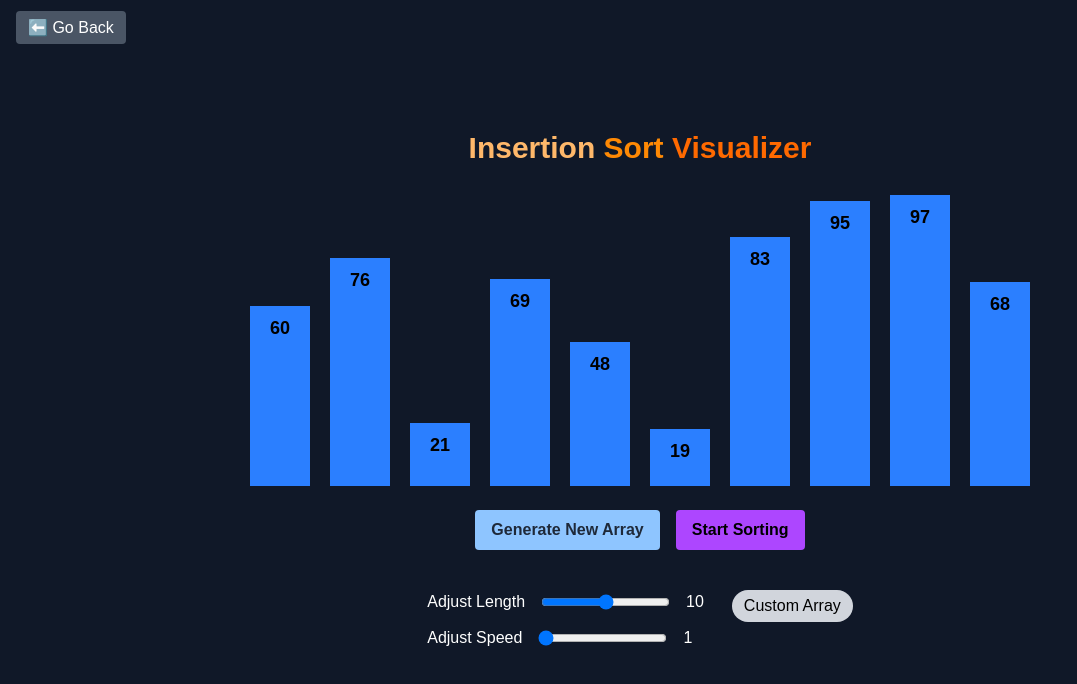
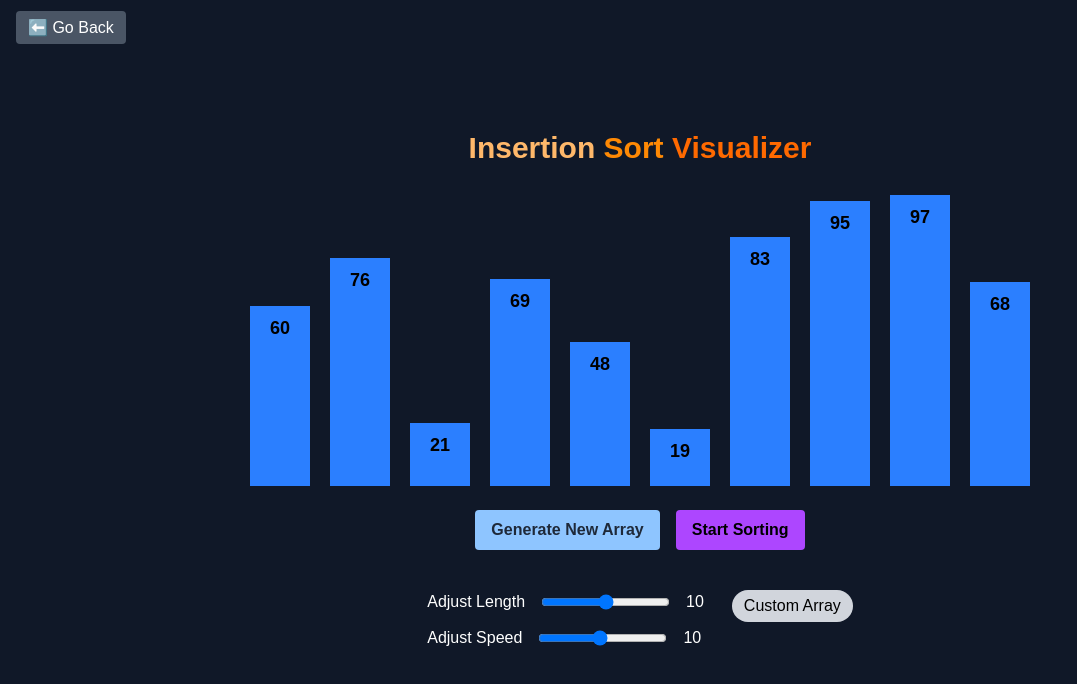
Before and after one commit to imSupratim/Algorithm-_Visualizer, a Next.js app in the folder my-app/: page /sorting/insertion-sort in a window 1280 px wide. Shown: the top 684 px of the page, without its empty margins (0-1077 px from the left). Built offline with nearby package versions, Linux system fonts and the light colour scheme.

Commit message:
speed adjustment

```diff
--- a/my-app/app/sorting/insertion-sort/page.js
+++ b/my-app/app/sorting/insertion-sort/page.js
@@ -9,7 +9,7 @@ export default function Home() {
   const [comparing, setComparing] = useState(-1);
   const [array, setArray] = useState(generateArray());
   const [sorting, setSorting] = useState(false);
-  const [speed, setSpeed] = useState(1);
+  const [speed, setSpeed] = useState(10);
   const [popupOpen, setPopupOpen] = useState(false);
   const [customInput, setCustomInput] = useState("");
   const speedRef = useRef(speed);
--- a/my-app/app/sorting/selection-sort/page.js
+++ b/my-app/app/sorting/selection-sort/page.js
@@ -10,7 +10,7 @@ export default function Home() {
   const [red, setRed] = useState(-1); // current
   const [green, setGreen] = useState(-1); //comparing
   const [yellow, setYellow] = useState(-1); //minIndex
-  const [speed, setSpeed] = useState(1);
+  const [speed, setSpeed] = useState(10);
   const [popupOpen, setPopupOpen] = useState(false);
   const [customInput, setCustomInput] = useState("");
   const speedRef = useRef(speed);
```
